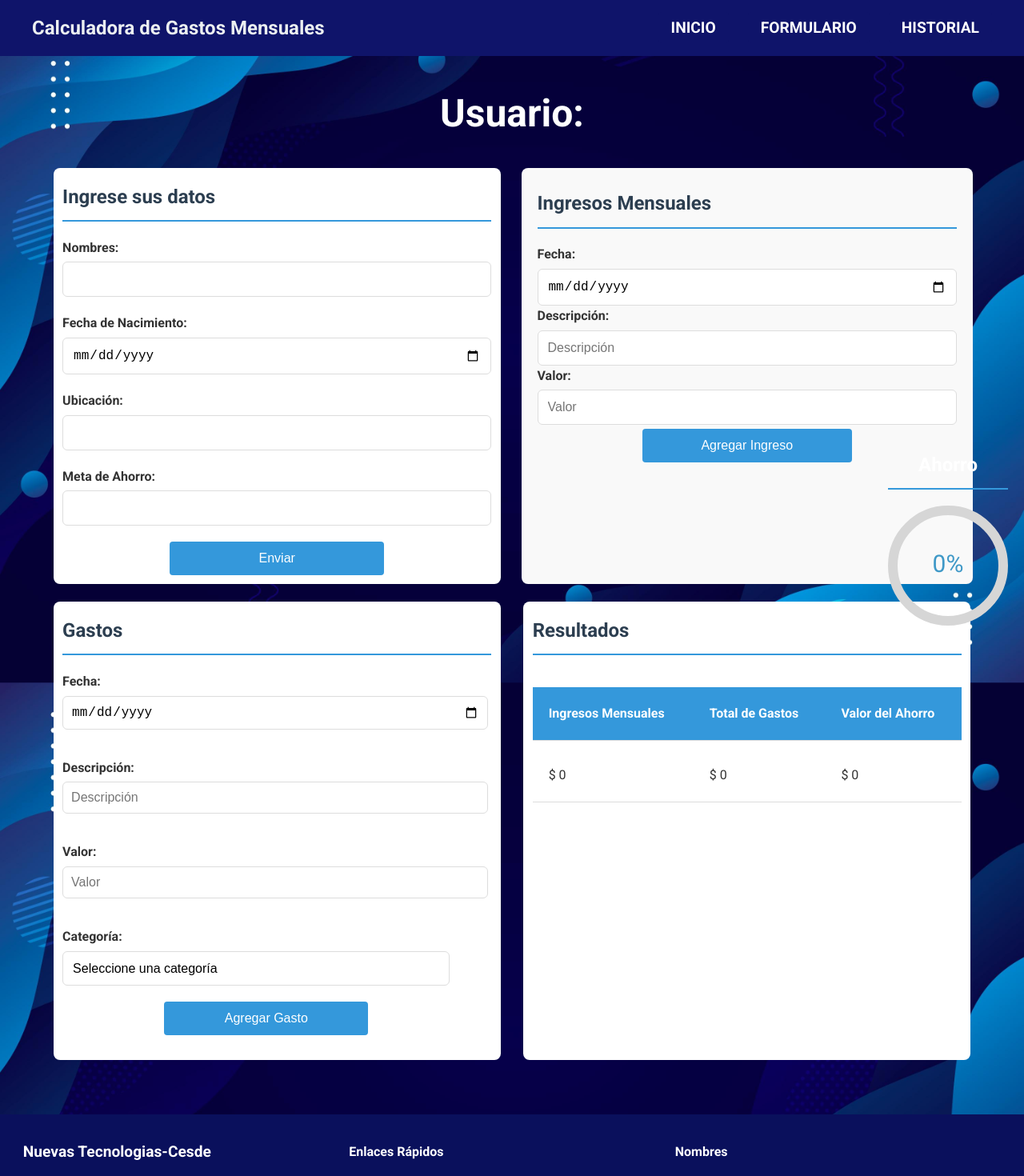
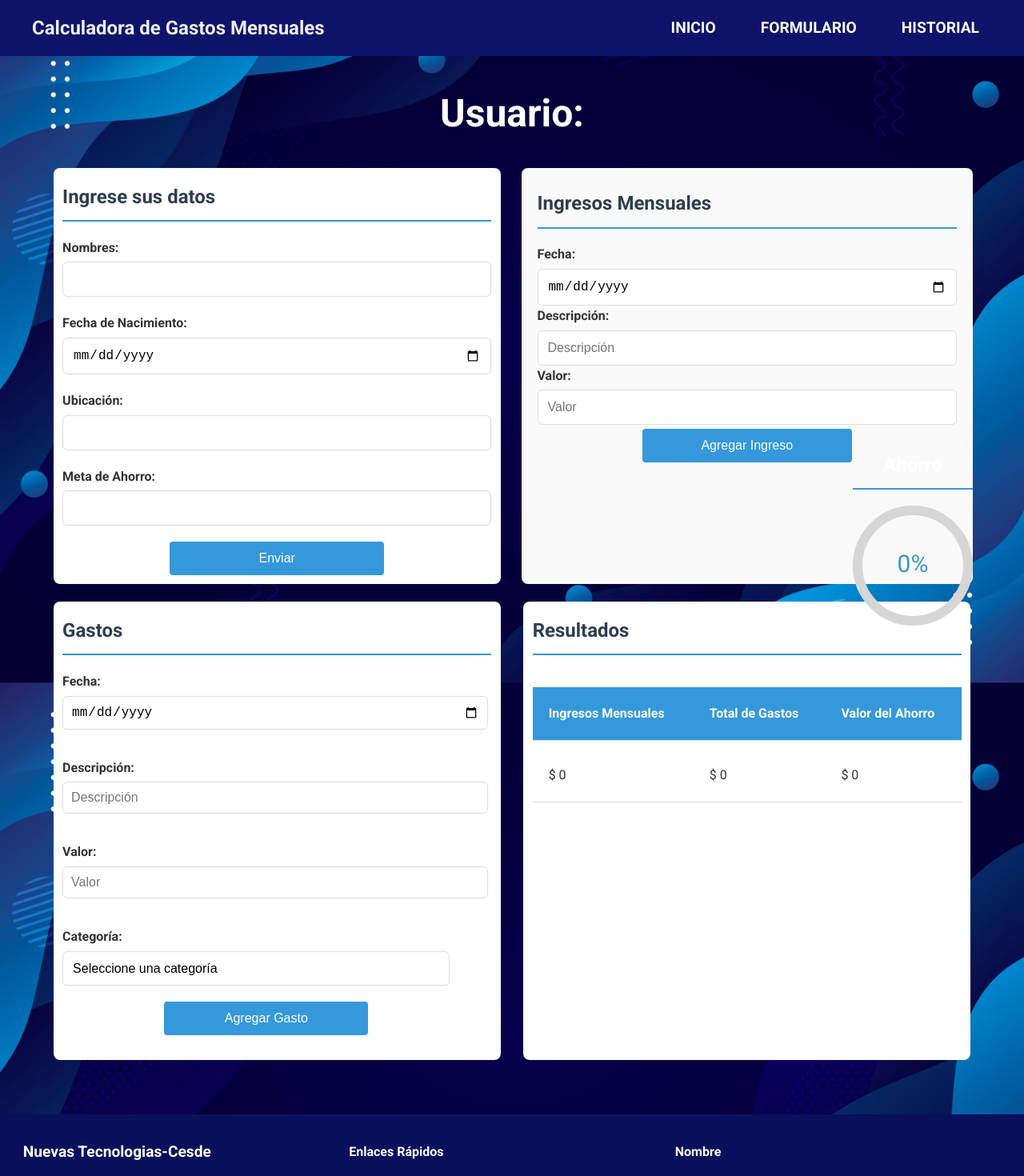
Before and after one commit to saritacanosierra/calculadoraGastos, a React (Vite) app: page /formulario in a window 1280 px wide. Shown: the top 1470 px of the page at 80% size. Built offline with nearby package versions, Linux system fonts and the light colour scheme.

Commit message:
title, logo

```diff
--- a/index.html
+++ b/index.html
@@ -2,10 +2,10 @@
 <html lang="en">
   <head>
     <meta charset="UTF-8" />
-    <link rel="icon" type="image/svg+xml" href="/vite.svg" />
+    <link rel="icon" type="Logo-sara" href="./src/assets/img/logo sara.png" />
     <meta name="viewport" content="width=device-width, initial-scale=1.0" />
     <link rel="stylesheet" href="https://fonts.googleapis.com/css2?family=Material+Symbols+Outlined:opsz,wght,FILL,GRAD@20..48,100..700,0..1,-50..200&icon" />
-    <title>Vite + React</title>
+    <title>Clculadora de Gastos</title>
   </head>
   <body>
     <div id="root"></div>
--- a/src/components/estadoAhorro.css
+++ b/src/components/estadoAhorro.css
@@ -5,17 +5,19 @@
 .burbuja-flotante {
     position: fixed;
     top: 70%;
-    right: 20px;
+    right: 5%;
     z-index: 1000;
-    width: 150px;
-    height: 150px;
+    width: 80%;
+    max-width: 150px;
+    height: auto;
     font-style: none;
+    margin-bottom: 20%;
 }
 
 .circular-progress {
    background-color: rgb(180, 129, 28); /* Color de fondo */
-   border-radius: 50%; /* Hacerlo circular */
-   position: relative; /* Para posicionar elementos internos */
+   border-radius: 50%;
+   position: relative;
 }
 
 .circular-progress .path {
--- a/src/components/footer.jsx
+++ b/src/components/footer.jsx
@@ -19,7 +19,7 @@ const Footer = () => {
             </ul>
           </div>
           <div className="footer-section">
-            <h4>Nombres</h4>
+            <h4>Nombre</h4>
             <p>SaraCristina Cano Sierra</p>
           </div>
         </div>
--- a/src/pages/home.jsx
+++ b/src/pages/home.jsx
@@ -8,13 +8,11 @@ function Home() {
         </div>
         <div className="content">
           <div className="container-title">
-            <h2>integrantes del grupo</h2>
+            <h2>Elaboradao por:</h2>
           </div>
           <div className="container-integrantes">
             <ul>
               <li>Sara Cristina Cano Sierra</li>
-              <li>Maria Gomez</li>
-              <li>Pedro Rodriguez</li>
             </ul>
           </div>
 
```
Also changed, not shown: src/pages/form.js (added, +13 -0 lines), src/assets/img/logo sara.png (added).
